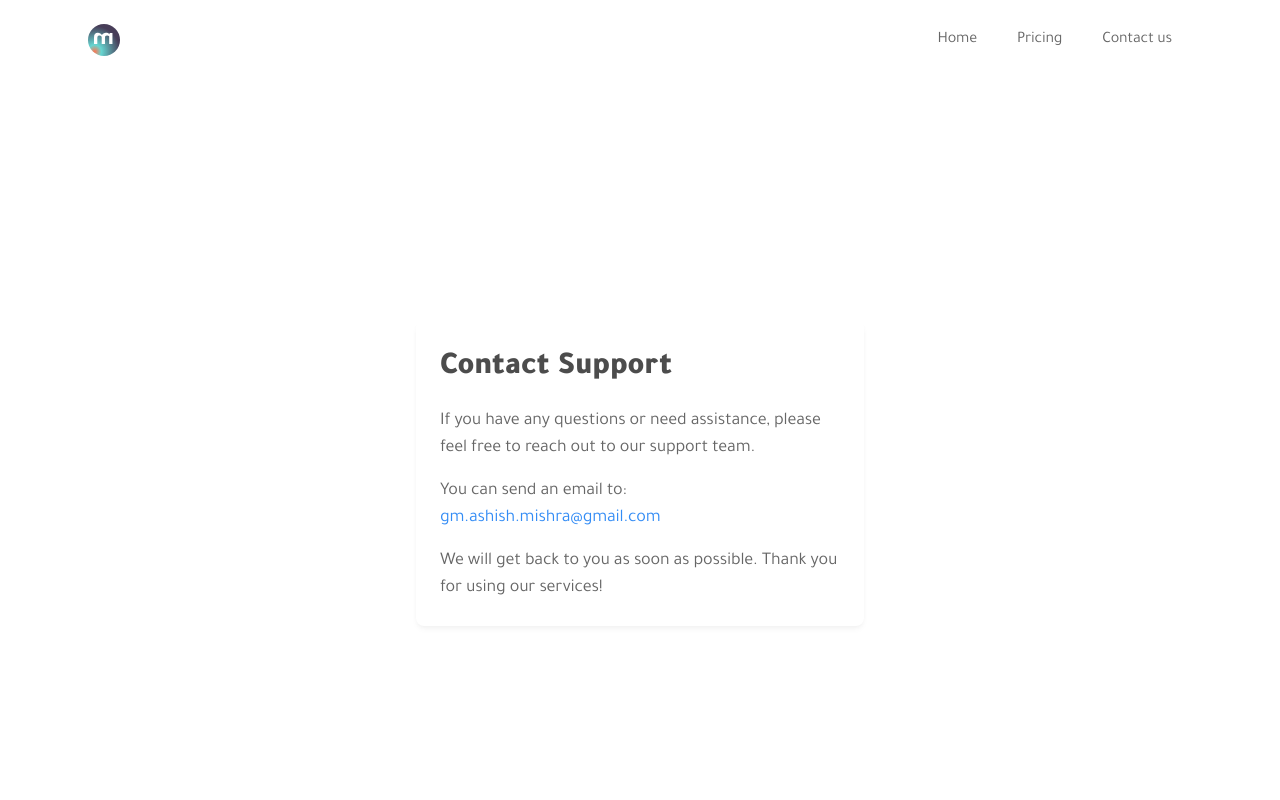
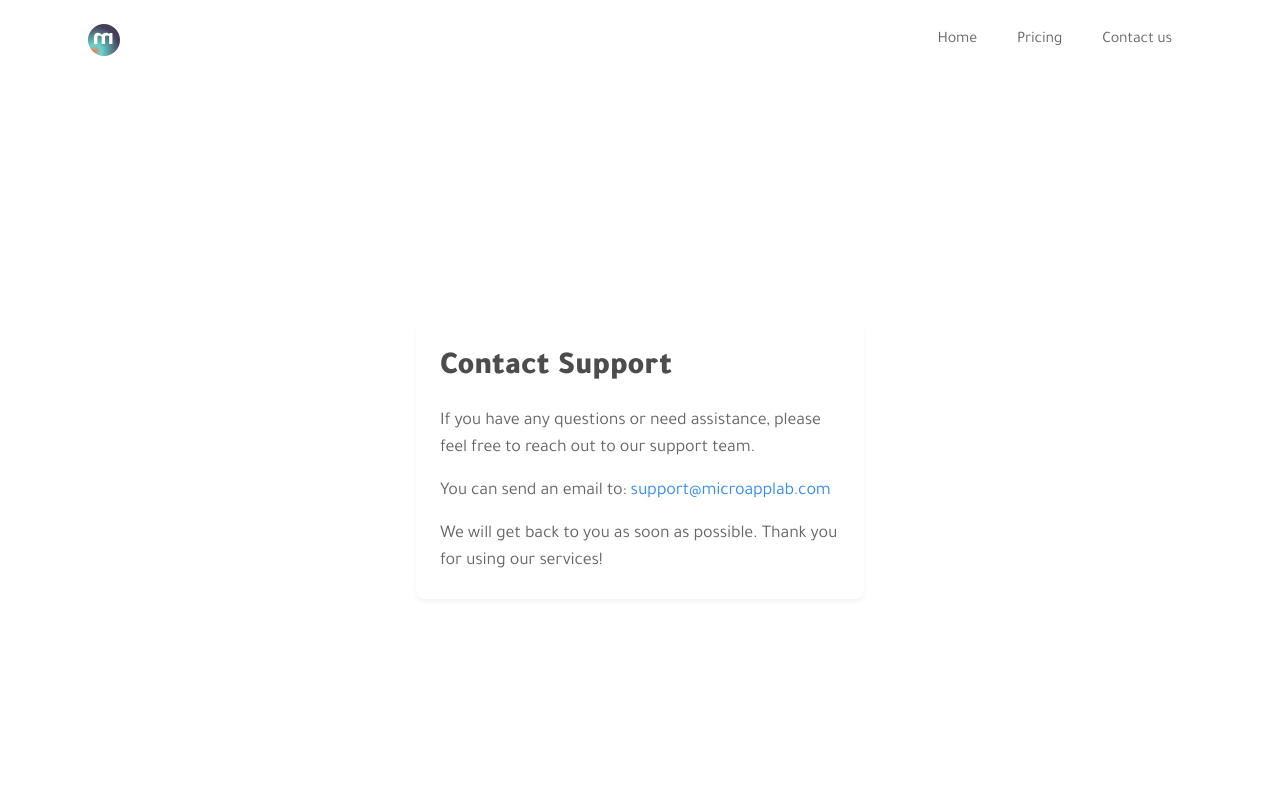
Before and after one commit to Mr-Ashish/microapplab, a Next.js app in the folder marketing-website/: page /contactUs in a window 1280 px wide. Shown: the top 800 px of the page. Built offline with nearby package versions, Linux system fonts and the light colour scheme.

Commit message:
fix(support email): Modified the support email everywhere

```diff
--- a/marketing-website/app/(default)/aboutUs/page.tsx
+++ b/marketing-website/app/(default)/aboutUs/page.tsx
@@ -90,10 +90,10 @@ const About = () => {
           <p className="text-gray-600">
             Connect with us at{" "}
             <a
-              href="mailto:gm.ashish.mishra@gmail.com"
+              href="mailto:support@microapplab.com"
               className="text-blue-500 hover:underline"
             >
-              gm.ashish.mishra@gmail.com
+              support@microapplab.com
             </a>{" "}
             or give us a call at [+91 8220574074].
           </p>
--- a/marketing-website/app/(default)/contactUs/page.tsx
+++ b/marketing-website/app/(default)/contactUs/page.tsx
@@ -13,10 +13,10 @@ export default function ContactUs() {
       <p className="text-lg text-gray-600 mb-4">
         You can send an email to:{" "}
         <a
-          href="mailto:gm.ashish.mishra@gmail.com"
+          href="mailto:support@microapplab.com"
           className="text-blue-500 hover:underline"
         >
-          gm.ashish.mishra@gmail.com
+          support@microapplab.com
         </a>
       </p>
 
--- a/marketing-website/app/(default)/privacyPolicy/page.tsx
+++ b/marketing-website/app/(default)/privacyPolicy/page.tsx
@@ -76,7 +76,7 @@ const PrivacyPolicy: React.FC<any> = () => {
         <strong>9. Contact Us</strong> If you have any questions, concerns, or
         requests regarding your privacy or this privacy policy, please contact
         us at
-        <strong>gm.ashish.mishra@gmail.com</strong>.
+        <strong>support@microapplab.com</strong>.
       </p>
       <p>
         <strong>10. Changes to this Privacy Policy</strong> We may update this
--- a/marketing-website/app/(default)/terms/page.tsx
+++ b/marketing-website/app/(default)/terms/page.tsx
@@ -123,7 +123,7 @@ const Terms: React.FC<any> = () => {
       <h2 id="11-contact-information">11. Contact Information</h2>
       <p>
         If you have any questions, concerns, or require support, please contact
-        us at gm.ashish.mishra@gmail.com.
+        us at support@microapplab.com.
       </p>
       <p>
         By using BirthdayBilly, you acknowledge that you have read and agree to
```
Also changed, not shown: marketing-website/app/(default)/privacyPolicy/privacy-policy1.md (+1 -1 lines), marketing-website/public/docs/data-removal.md (+2 -2 lines), marketing-website/public/docs/data-retention.md (+1 -1 lines), marketing-website/public/docs/data-storage.md (+1 -1 lines).
